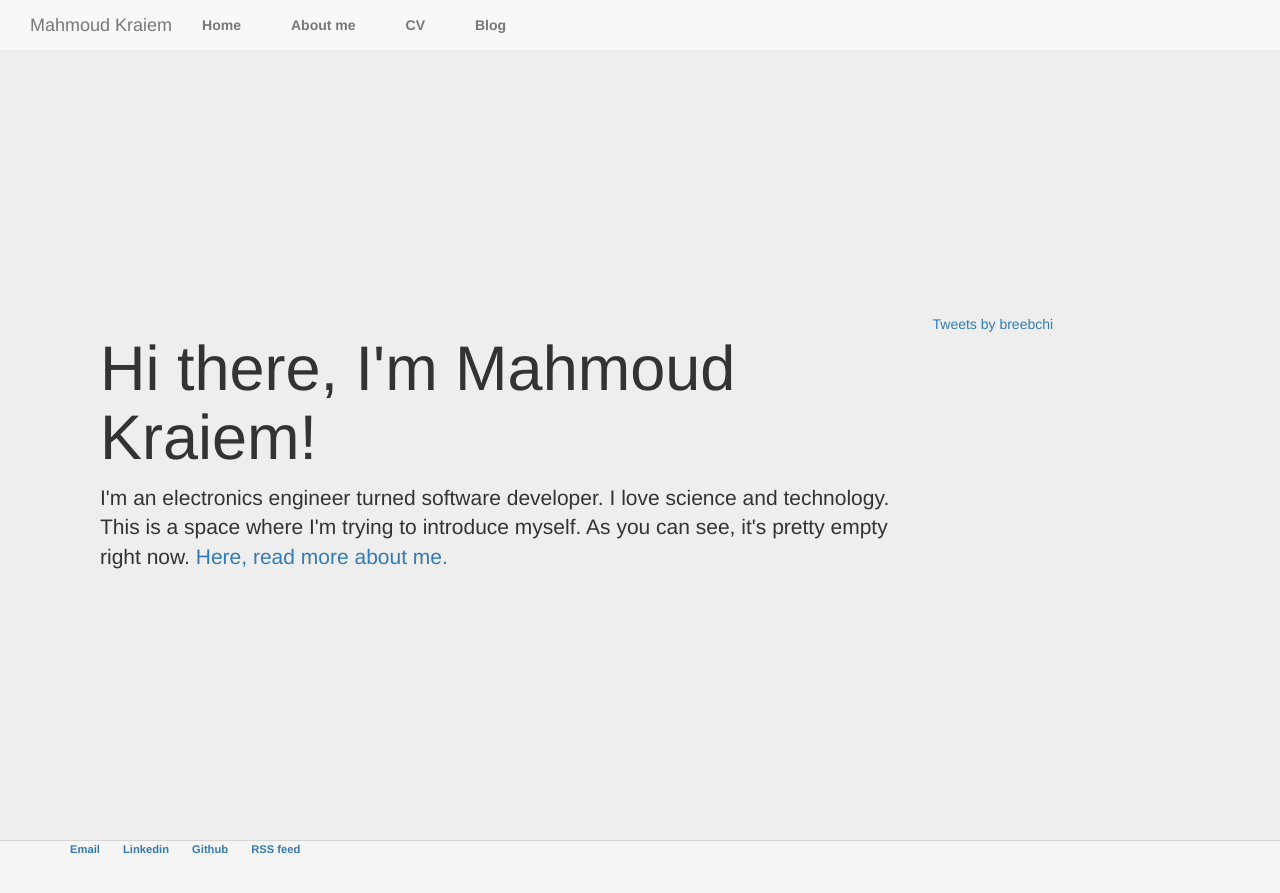
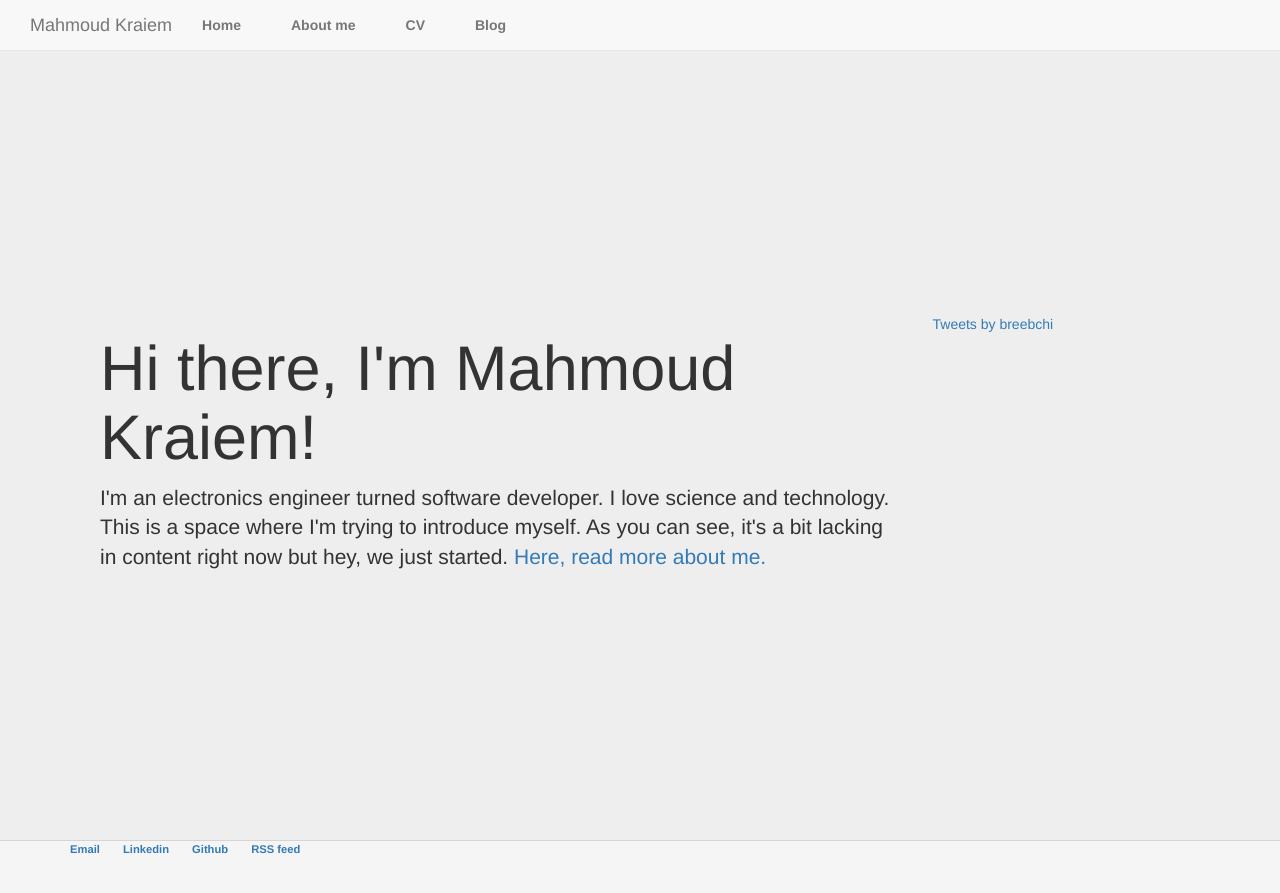
Before and after one commit to breebchi/breebchi.github.io, a Jekyll site: the page built from index.html, in a window 1280 px wide. Shown: the top 893 px of the page. Built offline with Jekyll 4.4.1, drawn with Linux system fonts in a browser that asks for light colours; nearby versions of some CDN libraries; comment, search, counter and statistics services are not loaded.

Commit message:
Update index.html

```diff
--- a/index.html
+++ b/index.html
@@ -7,7 +7,7 @@ title: Mahmoud Kraiem, science and tek enthusiast
         		<h1>Hi there, I'm Mahmoud Kraiem!</h1>
 				<p>I'm an electronics engineer turned software developer. I love science and technology.
 					This is a space where I'm trying to introduce myself.
-					As you can see, it's pretty empty right now. <a href="/about">Here, read more about me.</a></p>
+					As you can see, it's a bit lacking in content right now but hey, we just started. <a href="/about">Here, read more about me.</a></p>
     		</div><!-- /.blurb -->
 <div class="col-md-3">
 	<a class="twitter-timeline" data-width="250" data-height="400" href="https://twitter.com/breebchi">Tweets by breebchi</a> <script async src="//platform.twitter.com/widgets.js" charset="utf-8"></script>
```
